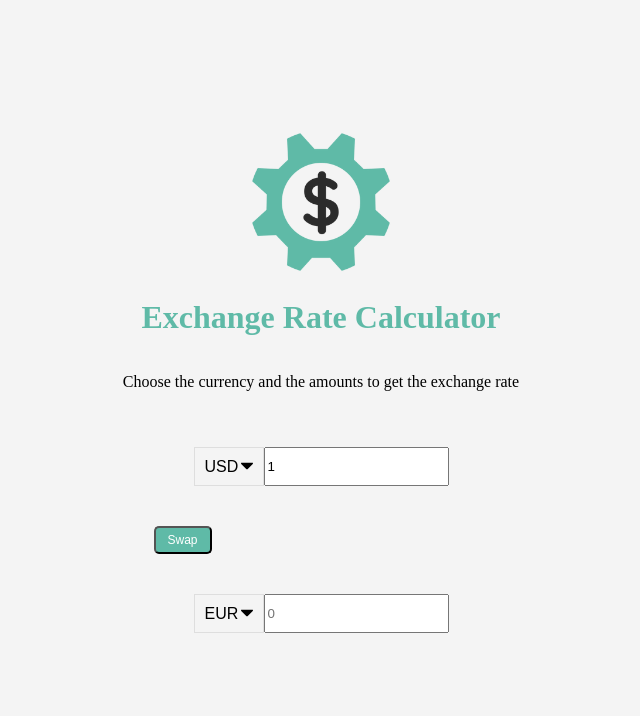
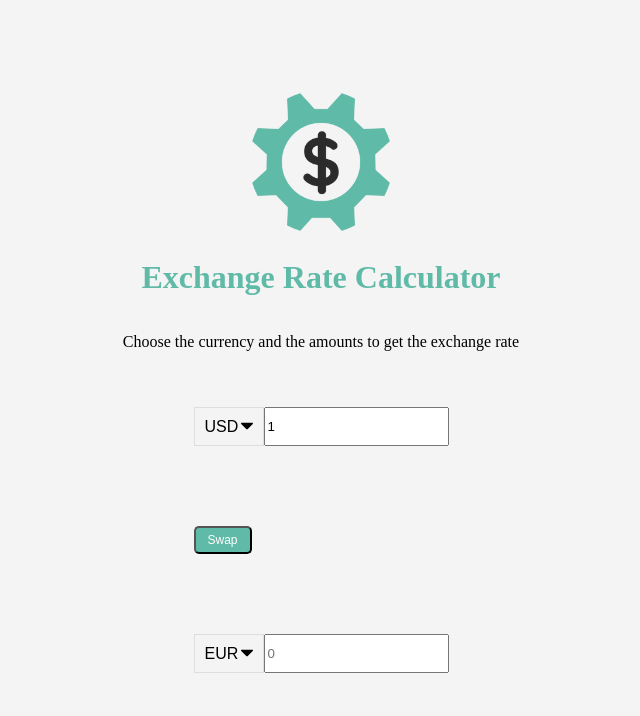
Before and after one commit to webdevotter/exchange-rate-calc, a plain HTML site: page index.html in a window 1280 px wide. Shown: the whole page, without its empty margins (319-959 px from the left). Drawn offline with Linux system fonts and the light colour scheme.

Commit message:
Update index.html

```diff
--- a/index.html
+++ b/index.html
@@ -70,9 +70,11 @@
         <input type="number" id="amount-one" placeholder="0" value="1" />
       </div>
 
-      <div class="swap-rate-container">
-        <button class="btn" id="rate">Swap</button>
-        <div class="rate" id="rate"></div>
+      <div class="currency">
+        <div class="swap-rate-container">
+          <button class="btn" id="rate">Swap</button>
+          <div class="rate" id="rate"></div>
+        </div>
       </div>
 
       <div class="currency">
```
